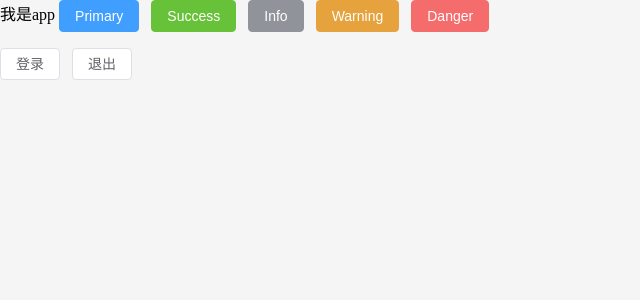
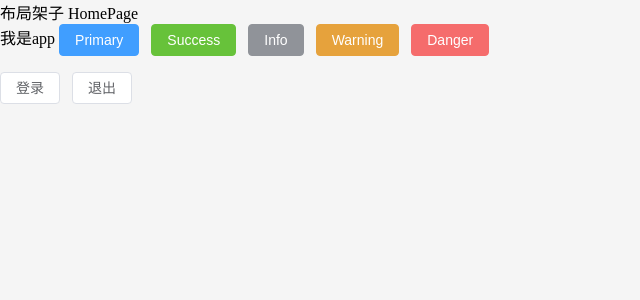
Before and after one commit to haruki1953/e5share_vue3, a Vue app: page /home in a window 1280 px wide. Shown: the top 300 px of the page, without its empty margins (0-640 px from the left). Built offline with nearby package versions, Linux system fonts and the light colour scheme.

Commit message:
配置路由

```diff
--- a/src/App.vue
+++ b/src/App.vue
@@ -5,7 +5,7 @@ const userStore = useUserStore()
 
 <template>
   <div>
-    <!-- <router-view></router-view> -->
+    <router-view></router-view>
     我是app
     <el-button type="primary">Primary</el-button>
     <el-button type="success">Success</el-button>
--- a/src/router/index.js
+++ b/src/router/index.js
@@ -1,8 +1,49 @@
 import { createRouter, createWebHistory } from 'vue-router'
+
+// createRouter 创建路由实例
+// 配置 history 模式
+// 1. history模式：createWebHistory     地址栏不带 #
+// 2. hash模式：   createWebHashHistory 地址栏带 #
+// console.log(import.meta.env.DEV)
+
+// vite 中的环境变量 import.meta.env.BASE_URL  就是 vite.config.js 中的 base 配置项
 
 const router = createRouter({
   history: createWebHistory(import.meta.env.BASE_URL),
-  routes: []
+  routes: [
+    { path: '/login', component: () => import('@/views/login/LoginPage.vue') }, // 登录页
+    {
+      path: '/',
+      component: () => import('@/views/layout/LayoutContainer.vue'),
+      redirect: '/home',
+      children: [
+        {
+          path: '/home',
+          component: () => import('@/views/home/HomePage.vue')
+        },
+        {
+          path: '/user-list',
+          component: () => import('@/views/user/UserList.vue')
+        },
+        {
+          path: '/user/:id',
+          component: () => import('@/views/user/UserPage.vue')
+        },
+        {
+          path: '/post',
+          component: () => import('@/views/post/PostPage.vue')
+        },
+        {
+          path: '/share',
+          component: () => import('@/views/share/ShareInfo.vue')
+        },
+        {
+          path: '/setting',
+          component: () => import('@/views/setting/SettingPage.vue')
+        }
+      ]
+    }
+  ]
 })
 
 export default router
--- /dev/null
+++ b/src/views/home/HomePage.vue
@@ -0,0 +1 @@
+<template>HomePage</template>
--- /dev/null
+++ b/src/views/layout/LayoutContainer.vue
@@ -0,0 +1,6 @@
+<template>
+  <div>
+    布局架子
+    <router-view></router-view>
+  </div>
+</template>
--- /dev/null
+++ b/src/views/login/LoginPage.vue
@@ -0,0 +1 @@
+<template>LoginPage</template>
--- /dev/null
+++ b/src/views/post/PostPage.vue
@@ -0,0 +1 @@
+<template>PostsPage</template>
--- /dev/null
+++ b/src/views/setting/SettingPage.vue
@@ -0,0 +1 @@
+<template>SettingPage</template>
--- /dev/null
+++ b/src/views/share/ShareInfo.vue
@@ -0,0 +1 @@
+<template>ShareInfo</template>
--- /dev/null
+++ b/src/views/user/UserList.vue
@@ -0,0 +1 @@
+<template>UserList</template>
--- /dev/null
+++ b/src/views/user/UserPage.vue
@@ -0,0 +1 @@
+<template>UserPage</template>
```
Also changed, not shown: 1 other file (tests, documents, lock files or other folders).
